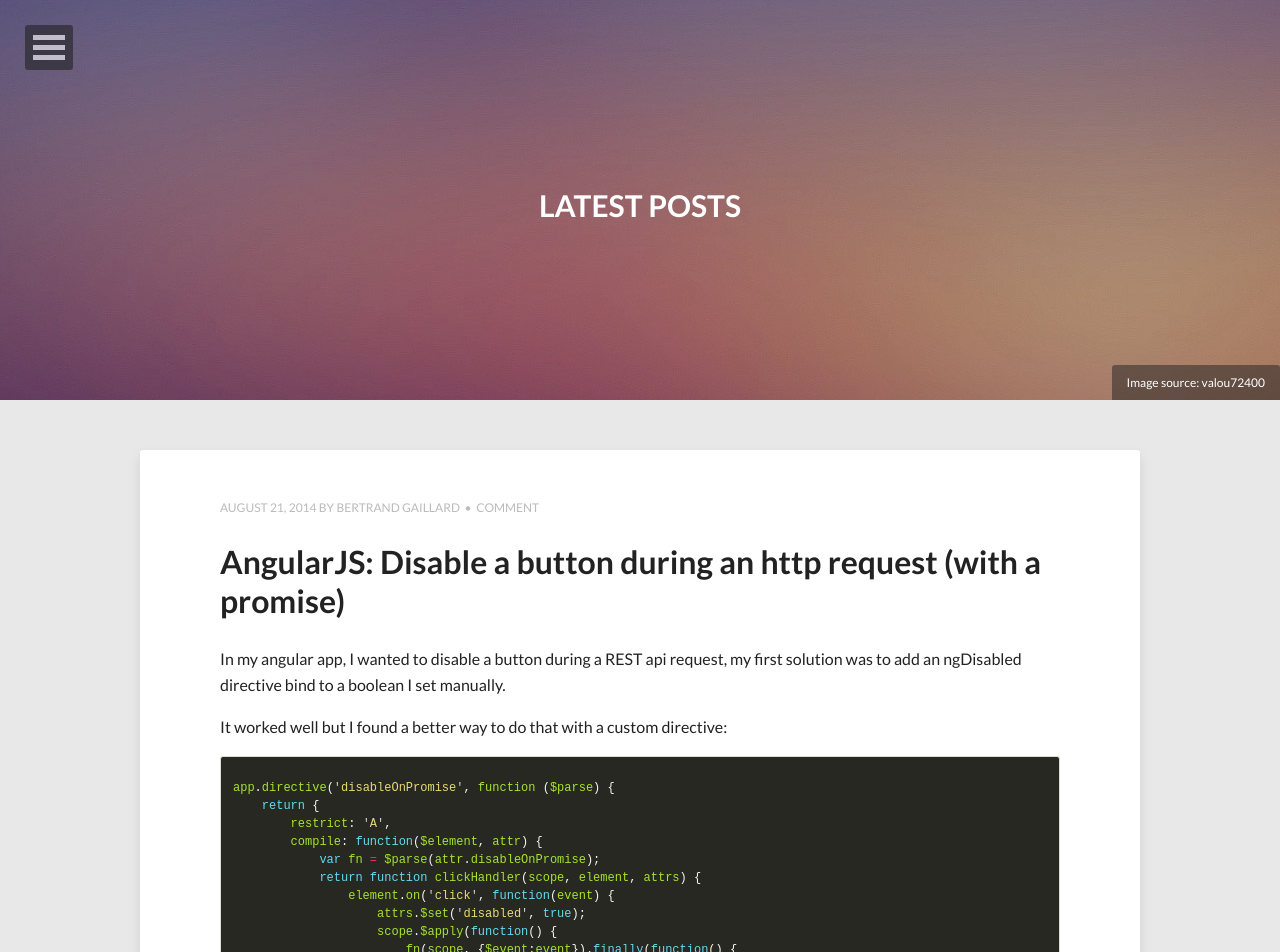
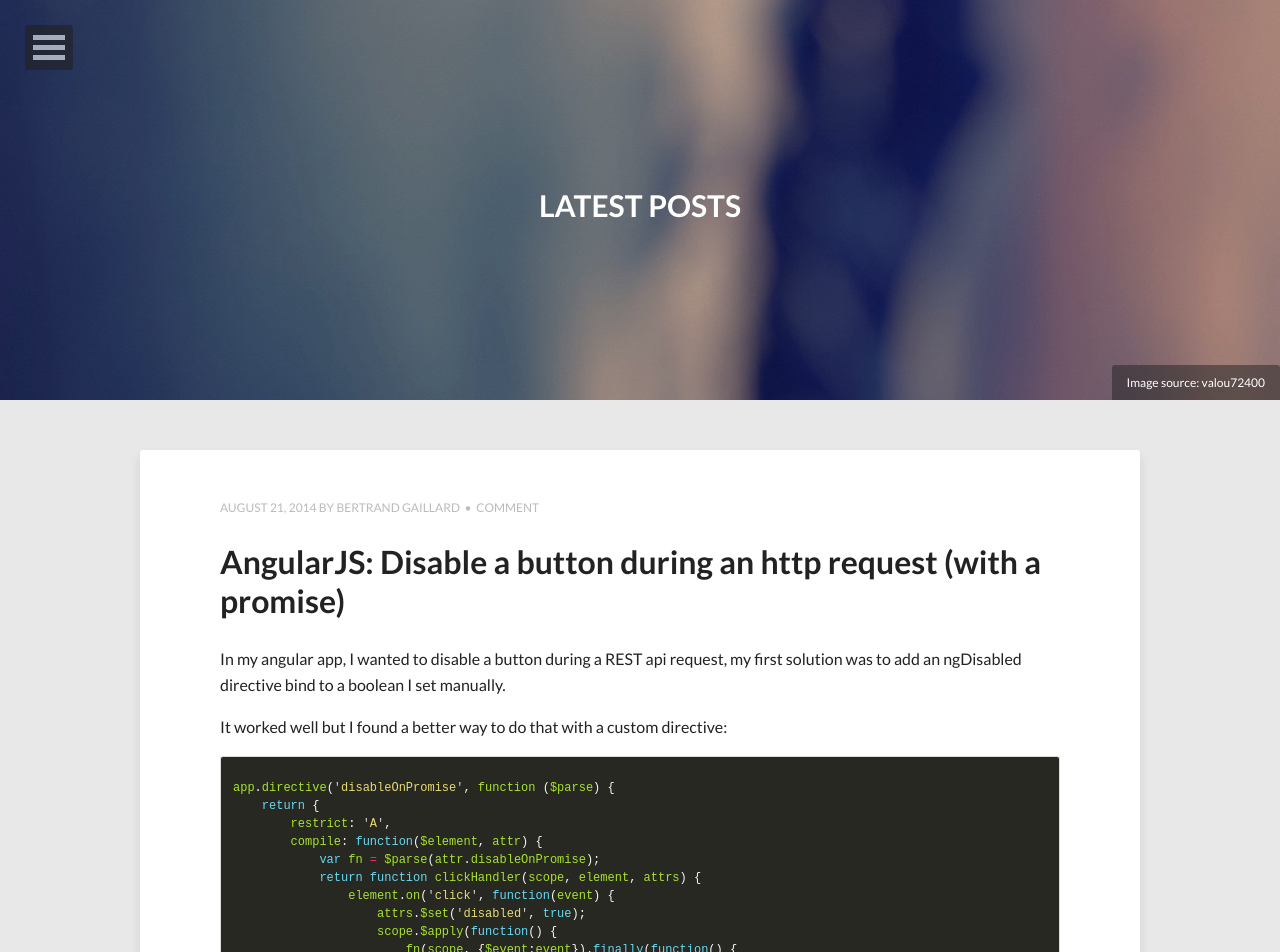
Before and after one commit to bertrandg/bertrandg.github.io, a Jekyll site: the page built from index.html, in a window 1280 px wide. Shown: the top 952 px of the page. Built offline with Jekyll 4.4.1, drawn with Linux system fonts in a browser that asks for light colours; nearby versions of some CDN libraries; the list of posts is cut into pages by our own code.

Commit message:
change bg

```diff
--- a/index.html
+++ b/index.html
@@ -4,7 +4,7 @@ title: Latest Posts
 description: "Describe this nonsense."
 tags: [blog, php, javascript, angular, symfony2]
 image:
-  feature: bg/1352359179_4124.jpg
+  feature: abstract-12.jpg
   credit: valou72400
   creditlink: http://www.hebus.com/image-321082.html
 ---
```
Also changed, not shown: _posts/2014-06-09-angularjs-degug-watchers.md (+1 -1 lines), images/angular_recursivity/capture.png, images/bg/1352358987_35154.jpg, images/bg/1352359179_4124.jpg, images/bg/405121.jpg.
